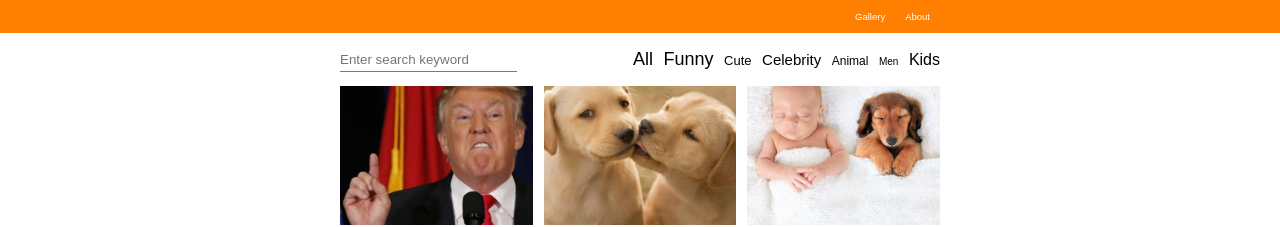
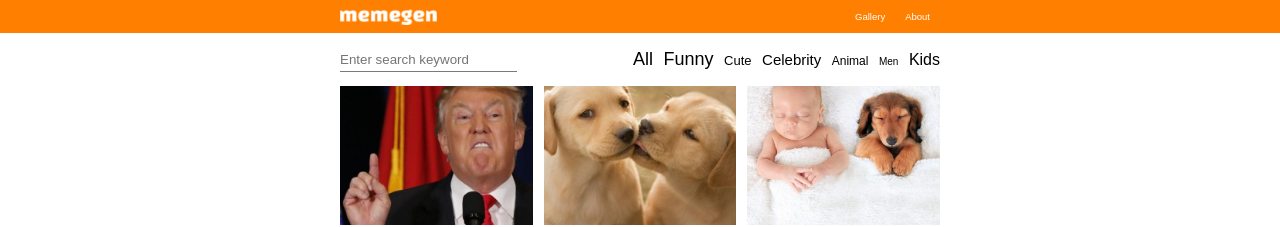
Before and after one commit to tztomer/Sprint2, a plain HTML site: page index.html in a window 1280 px wide. Shown: the top 227 px of the page. Drawn offline with Linux system fonts and the light colour scheme; the site is published under a folder, as on GitHub Pages, so addresses that start at the root find nothing.

Commit message:
fix logo

```diff
--- a/index.html
+++ b/index.html
@@ -11,7 +11,7 @@
     <header>
       <div class="top-strip flex flex-just-cent flex-align-cent">
         <div class="wrap-top-strip max-layout flex flex-space-bet flex-align-cent">
-          <img class="logo" src="/images/logo.png" alt="" />
+          <img class="logo" src="./images/logo.png" alt="" />
 
           <ul class="inner-top-strip top-nav">
             <li><a>Gallery</a></li>
```
